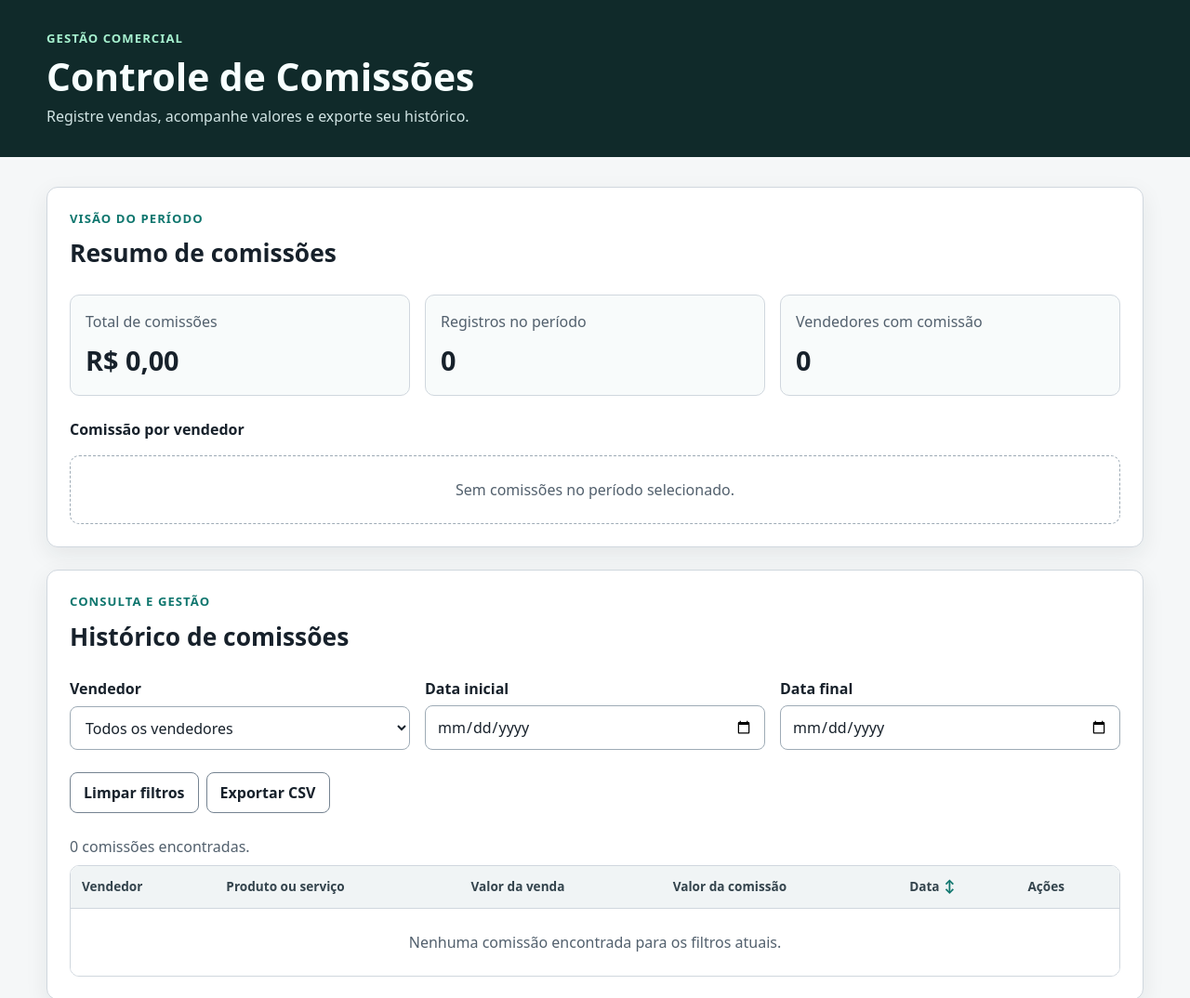
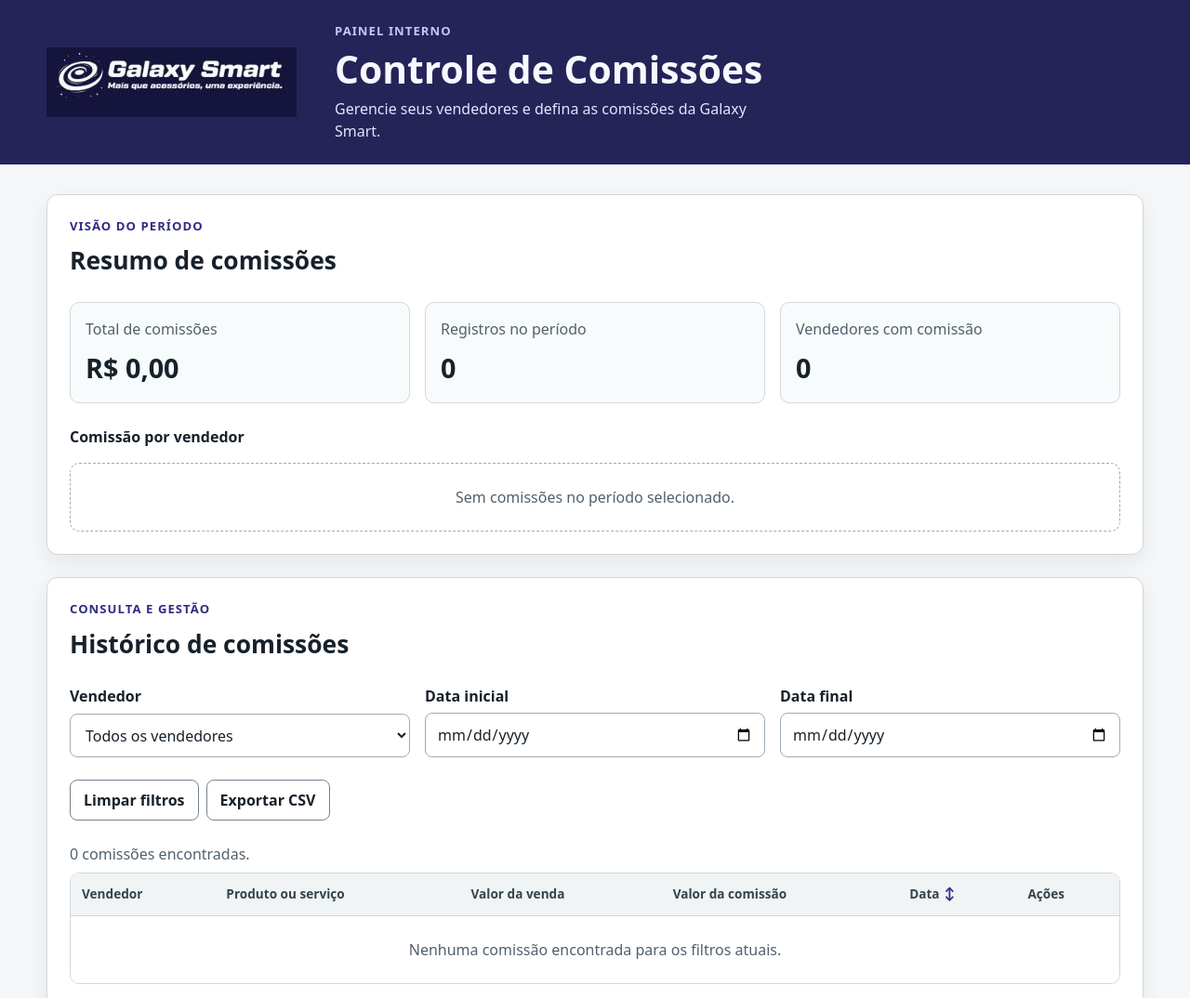
Before and after one commit to younk5/universeti-comissoes, a plain HTML site: page index.html in a window 1280 px wide. Shown: the top 1074 px of the page at 93% size. Drawn offline with Linux system fonts and the light colour scheme.

Commit message:
feat: apply Galaxy Smart branding

```diff
--- a/index.html
+++ b/index.html
@@ -3,8 +3,8 @@
   <head>
     <meta charset="UTF-8">
     <meta name="viewport" content="width=device-width, initial-scale=1.0">
-    <meta name="description" content="Controle local de comissões de vendedores.">
-    <title>Controle de Comissões</title>
+    <meta name="description" content="Painel interno da Galaxy Smart para controlar vendedores e comissões.">
+    <title>Galaxy Smart | Controle de Comissões</title>
     <link rel="stylesheet" href="style.css">
     <script src="app.js" defer></script>
   </head>
@@ -12,10 +12,13 @@
     <a class="skip-link" href="#conteudo">Pular para o conteúdo</a>
 
     <header class="site-header">
-      <div class="container">
-        <p class="eyebrow">Gestão comercial</p>
-        <h1>Controle de Comissões</h1>
-        <p class="header-description">Registre vendas, acompanhe valores e exporte seu histórico.</p>
+      <div class="container brand-lockup">
+        <img class="brand-logo" src="assets/galaxy-smart.png" alt="Galaxy Smart — Mais que acessórios, uma experiência.">
+        <div class="brand-copy">
+          <p class="eyebrow">Painel interno</p>
+          <h1>Controle de Comissões</h1>
+          <p class="header-description">Gerencie seus vendedores e defina as comissões da Galaxy Smart.</p>
+        </div>
       </div>
     </header>
 
--- a/style.css
+++ b/style.css
@@ -4,8 +4,8 @@
   --surface: #ffffff;
   --text: #17212b;
   --muted: #52606d;
-  --primary: #0f766e;
-  --primary-strong: #115e59;
+  --primary: #302c83;
+  --primary-strong: #211d66;
   --danger: #b42318;
   --danger-bg: #fef3f2;
   --success: #067647;
@@ -38,10 +38,13 @@ button { cursor: pointer; }
 
 .container { width: min(100% - 2rem, 1180px); margin-inline: auto; }
 .page-content { padding-block: var(--space-4) var(--space-5); }
-.site-header { background: #102a2a; color: #f7ffff; padding-block: var(--space-4); }
+.site-header { background: #242458; color: #f8f8ff; padding-block: var(--space-3); }
+.brand-lockup { display: flex; align-items: center; gap: var(--space-3); }
+.brand-logo { display: block; width: min(286px, 52vw); height: auto; flex: 0 0 auto; }
+.brand-copy { min-width: 0; }
 .site-header h1 { margin: 0; font-size: clamp(1.75rem, 4vw, 2.55rem); line-height: 1.1; }
-.eyebrow { margin: 0 0 var(--space-1); color: #a7f3d0; font-size: .82rem; font-weight: 700; letter-spacing: .08em; text-transform: uppercase; }
-.header-description { max-width: 52ch; margin: var(--space-1) 0 0; color: #d1e4e4; }
+.eyebrow { margin: 0 0 var(--space-1); color: #c6c5ff; font-size: .82rem; font-weight: 700; letter-spacing: .08em; text-transform: uppercase; }
+.header-description { max-width: 52ch; margin: var(--space-1) 0 0; color: #e5e4ff; }
 .skip-link { position: fixed; left: var(--space-2); top: -100px; z-index: 10; padding: var(--space-1) var(--space-2); border-radius: 8px; background: #fff; color: var(--text); }
 .skip-link:focus { top: var(--space-2); }
 .app-message { margin: 0 0 var(--space-3); padding: var(--space-2); border: 1px solid var(--border); border-radius: var(--radius); background: var(--info-bg); }
@@ -63,7 +66,7 @@ fieldset:disabled { opacity: .62; }
 .field input:focus, .field select:focus, .field textarea:focus { border-color: var(--primary); outline: none; }
 .error-message { margin: var(--space-1) 0 0; color: var(--danger); font-weight: 700; }
 .form-hint { margin: var(--space-2) 0 0; color: var(--muted); }
-.commission-preview { display: block; margin-top: var(--space-2); padding: var(--space-2); border-left: 4px solid var(--primary); background: #ecfdf9; color: #134e4a; font-weight: 700; }
+.commission-preview { display: block; margin-top: var(--space-2); padding: var(--space-2); border-left: 4px solid var(--primary); background: #f0efff; color: #272465; font-weight: 700; }
 .form-actions, .item-actions { display: flex; flex-wrap: wrap; gap: var(--space-1); }
 .form-actions { margin-top: var(--space-3); }
 .button { min-height: 42px; padding: 9px 14px; border: 1px solid var(--primary); border-radius: 8px; background: var(--primary); color: #fff; font-weight: 700; }
@@ -76,6 +79,12 @@ fieldset:disabled { opacity: .62; }
 .seller-item { display: flex; flex-wrap: wrap; align-items: center; justify-content: space-between; gap: var(--space-2); padding: var(--space-2); border: 1px solid var(--border); border-radius: 10px; }
 .seller-item p { margin: 2px 0 0; color: var(--muted); }
 .empty-state { padding: var(--space-3); border: 1px dashed #9eabb6; border-radius: 10px; color: var(--muted); text-align: center; }
+
+@media (max-width: 620px) {
+  .site-header { padding-block: var(--space-2); }
+  .brand-lockup { align-items: flex-start; flex-direction: column; gap: var(--space-2); }
+  .brand-logo { width: min(286px, 100%); }
+}
 
 @media (min-width: 700px) { .field-grid, .filter-grid { grid-template-columns: repeat(2, minmax(0, 1fr)); } }
 @media (min-width: 900px) { .summary-grid { grid-template-columns: repeat(3, minmax(0, 1fr)); } .filter-grid { grid-template-columns: repeat(3, minmax(0, 1fr)); } }
```
Also changed, not shown: README.md, assets/galaxy-smart.png (added).
